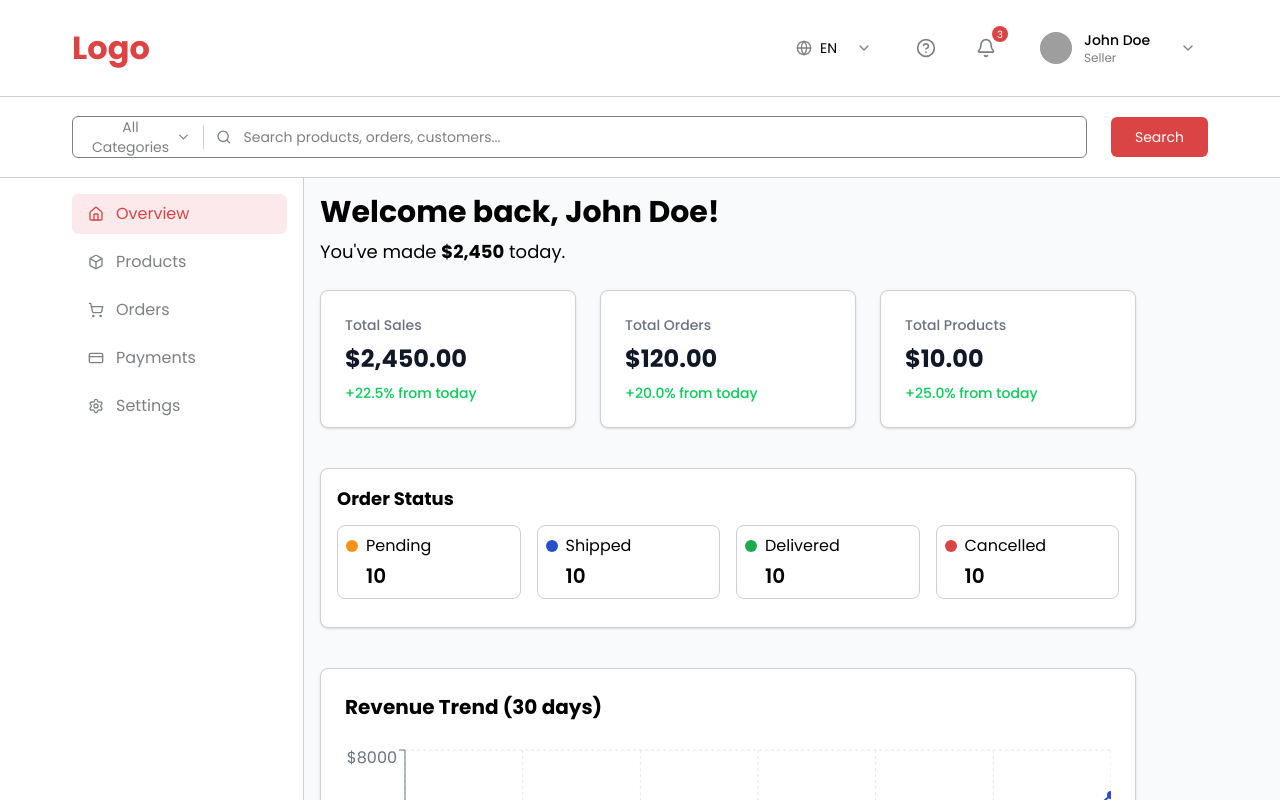
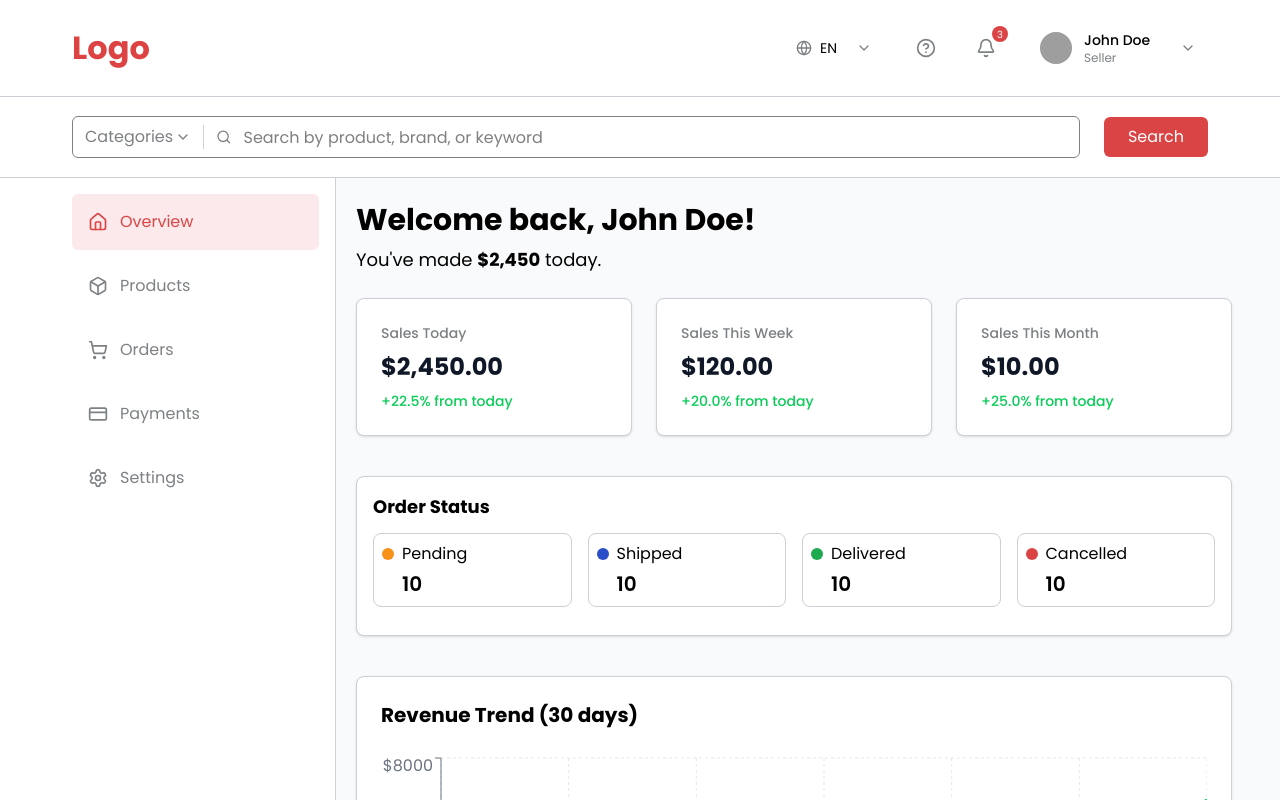
Before and after one commit to ayondev7/E-Commerce-Frontend, a Next.js app: page /overview in a window 1280 px wide. Built offline with nearby package versions, Linux system fonts and the light colour scheme; grey boxes are pictures that could not be loaded.

Commit message:
Added multiple colours to the revenue chart for increase and decreasing trend

```diff
--- a/src/app/(seller)/layout.tsx
+++ b/src/app/(seller)/layout.tsx
@@ -17,7 +17,7 @@ const SellerLayout = ({
 
       <div className="flex flex-1 overflow-hidden">
         <Sidebar />
-        <main className="flex-1 bg-background-secondary px-4 py-4 pr-36 overflow-y-auto">
+        <main className="flex-1 bg-background-secondary pl-5 py-6 pr-12 overflow-y-auto">
           {children}
         </main>
       </div>
--- a/src/components/RevenueChart.tsx
+++ b/src/components/RevenueChart.tsx
@@ -21,6 +21,9 @@ const data = [
 ];
 
 const RevenueChart = () => {
+  const isIncreasing = data[data.length - 1].revenue > data[0].revenue;
+  const lineColor = isIncreasing ? "#0ACC58" : "#da4445";
+
   return (
     <div className="bg-background-primary p-6 rounded-lg border border-border-primary shadow-sm">
       <h1 className="text-xl font-bold mb-6">Revenue Trend (30 days)</h1>
@@ -56,10 +59,10 @@ const RevenueChart = () => {
             <Line
               type="monotone"
               dataKey="revenue"
-              stroke="#2A4EC7"
+              stroke={lineColor}
               strokeWidth={2}
-              dot={{ fill: '#2A4EC7', strokeWidth: 2 }}
-              activeDot={{ r: 6, fill: '#2A4EC7' }}
+              dot={{ fill: lineColor, strokeWidth: 2 }}
+              activeDot={{ r: 6, fill: lineColor }}
             />
           </LineChart>
         </ResponsiveContainer>
--- a/src/components/SalesAnalyticsCard.tsx
+++ b/src/components/SalesAnalyticsCard.tsx
@@ -33,7 +33,7 @@ const SalesAnalyticsCard: React.FC<SalesAnalyticsCardProps> = ({
   return (
     <div className="bg-white rounded-lg shadow-sm border border-border-primary p-6 h-full">
       <div className="flex flex-col gap-x-4 gap-y-2">
-        <p className="text-sm text-gray-500 font-medium">
+        <p className="text-sm text-text-secondary font-medium">
           {title}
         </p>
 
--- a/src/components/SearchBar.tsx
+++ b/src/components/SearchBar.tsx
@@ -17,13 +17,13 @@ const SearchBar = () => {
         <div className="w-full relative flex items-center gap-x-6">
           <div className="flex-1 relative flex items-center border border-text-secondary rounded-md">
             <Select>
-              <SelectTrigger className="w-[130px] text-text-secondary border-0 rounded-none rounded-l-md text-sm focus:ring-0 focus:ring-offset-0">
-                <SelectValue placeholder="All Categories" className="text-sm text-text-secondary" />
+              <SelectTrigger className="w-[130px] text-text-secondary border-0 rounded-none rounded-l-md text-base focus:ring-0 focus:ring-offset-0">
+                <SelectValue placeholder="Categories" className="text-base text-text-secondary" />
               </SelectTrigger>
-              <SelectContent className="z-[100] text-sm text-text-secondary bg-white">
-                <SelectItem value="electronics" className="text-sm hover:bg-background-hover hover:text-text-primary cursor-pointer">Electronics</SelectItem>
-                <SelectItem value="clothing" className="text-sm hover:bg-background-hover hover:text-text-primary cursor-pointer">Clothing</SelectItem>
-                <SelectItem value="books" className="text-sm hover:bg-background-hover hover:text-text-primary cursor-pointer">Books</SelectItem>
+              <SelectContent className="z-[100] text-base text-text-secondary bg-white">
+                <SelectItem value="electronics" className="text-base hover:bg-background-hover hover:text-text-primary cursor-pointer">Electronics</SelectItem>
+                <SelectItem value="clothing" className="text-base hover:bg-background-hover hover:text-text-primary cursor-pointer">Clothing</SelectItem>
+                <SelectItem value="books" className="text-base hover:bg-background-hover hover:text-text-primary cursor-pointer">Books</SelectItem>
               </SelectContent>
             </Select>
 
@@ -33,13 +33,13 @@ const SearchBar = () => {
               <Search className="h-4 w-4 text-text-secondary ml-3" />
               <Input
                 type="text"
-                placeholder="Search products, orders, customers..."
-                className="border-0 focus-visible:ring-0 focus-visible:ring-offset-0 rounded-none rounded-r-md text-sm"
+                placeholder="Search by product, brand, or keyword"
+                className="border-0 focus-visible:ring-0 focus-visible:ring-offset-0 rounded-none rounded-r-md text-base"
               />
             </div>
           </div>
 
-          <button className="h-10 px-6 bg-button-primary text-white rounded-md hover:bg-opacity-90 transition-colors text-sm">
+          <button className="h-10 px-6 bg-button-primary text-white rounded-md hover:bg-opacity-90 transition-colors text-base">
             Search
           </button>
         </div>
--- a/src/components/Sidebar.tsx
+++ b/src/components/Sidebar.tsx
@@ -16,21 +16,21 @@ const Sidebar = () => {
   ]
 
   return (
-    <aside className="w-76 pl-14 h-full bg-white relative z-[10] border-r border-border-primary flex flex-col">
+    <aside className="w-84 pl-14 h-full bg-white relative z-[10] border-r border-border-primary flex flex-col">
       <div className="p-4 flex-1">
         <nav className="space-y-2">
           {navItems.map((item) => (
             <Link
               key={item.href}
               href={item.href}
-              className={`flex items-center gap-3 px-4 py-2 rounded-md transition-colors ${
+              className={`flex items-center gap-3 px-4 py-4 rounded-md transition-colors ${
                 pathname === item.href
                   ? 'bg-danger-secondary text-danger-primary'
                   : 'text-text-secondary hover:bg-background-secondary'
               }`}
             >
-              <item.icon className="h-4 w-4" />
-              {item.name}
+              <item.icon className="h-5 w-5" />
+              <span className="text-base">{item.name}</span>
             </Link>
           ))}
         </nav>
--- a/src/components/sellerComponents/Overview.tsx
+++ b/src/components/sellerComponents/Overview.tsx
@@ -17,19 +17,19 @@ const Overview = () => {
 
       <div className="grid grid-cols-3 gap-y-4 gap-x-6 my-6">
         <SalesAnalyticsCard
-          title="Total Sales"
+          title="Sales Today"
           currentValue={2450}
           previousValue={2000}
           period="today"
         />
         <SalesAnalyticsCard
-          title="Total Orders"
+          title="Sales This Week"
           currentValue={120}
           previousValue={100}
           period="today"
         />
         <SalesAnalyticsCard
-          title="Total Products"
+          title="Sales This Month"
           currentValue={10}
           previousValue={8}
           period="today"
@@ -50,7 +50,7 @@ const Overview = () => {
         <RevenueChart />
       </div>
 
-      <div className="bg-warning-secondary border border-[#FCCF9C] rounded-lg px-10 py-6 mb-10 flex items-center gap-3">
+      <div className="bg-warning-secondary border border-[#FCCF9C] rounded-lg px-10 py-6 mb-6 flex items-center gap-3">
         <AlertCircle className="text-[#C77414] w-6 h-6" />
         <div>
           <span className="text-[#C77414]">
```
